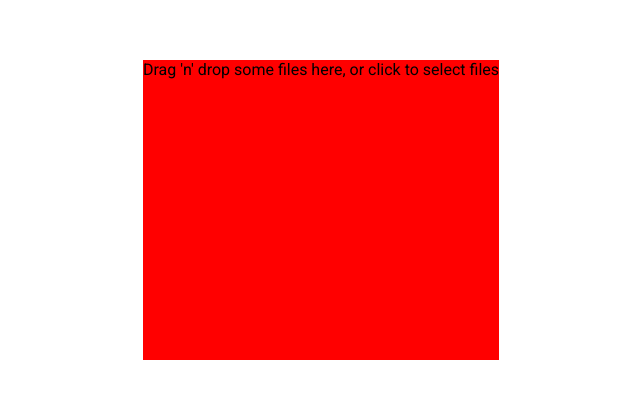
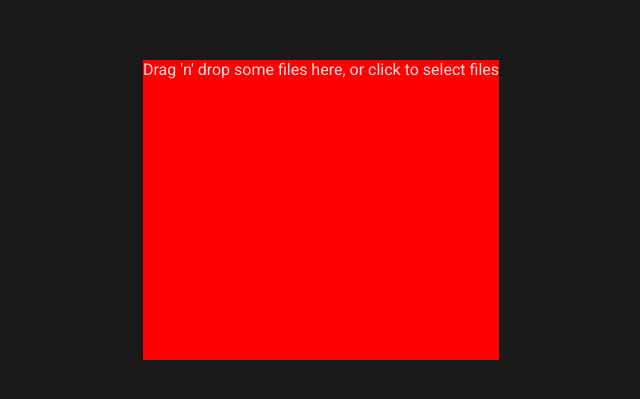
Before and after one commit to ALZ-AI/diagnose-alzheimer-frontend, a React (Create React App) app: page / in a window 1280 px wide. Shown: the part 181-580 px from the top of the page, without its empty margins (319-959 px from the left). Built offline with nearby package versions, Linux system fonts and the light colour scheme.

Commit message:
Dark mode added

```diff
--- a/src/index.scss
+++ b/src/index.scss
@@ -7,3 +7,9 @@
 	box-sizing: border-box;
 	font-size: 16px;
 }
+
+body {
+	background-color: #191919;
+	color: rgba(255, 255, 255, 0.87);
+	font-family: "Roboto", sans-serif;
+}
```
